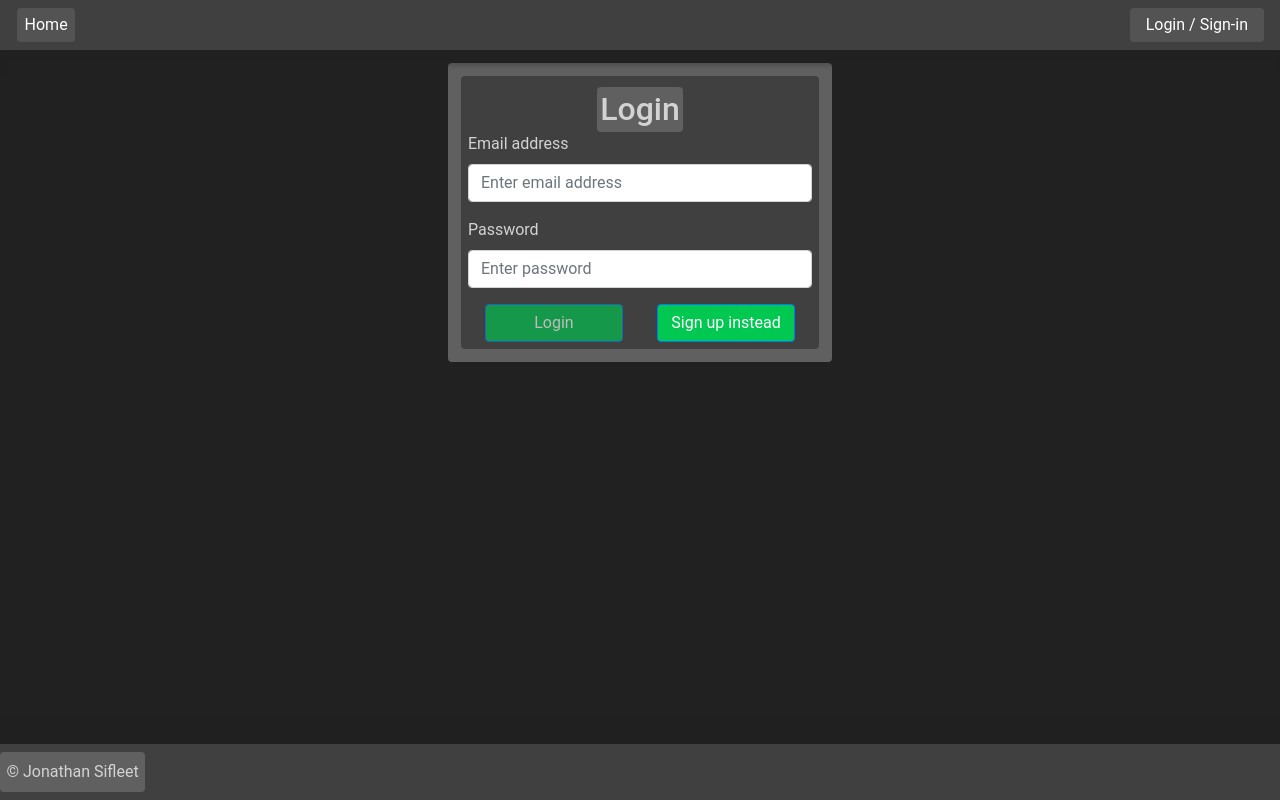
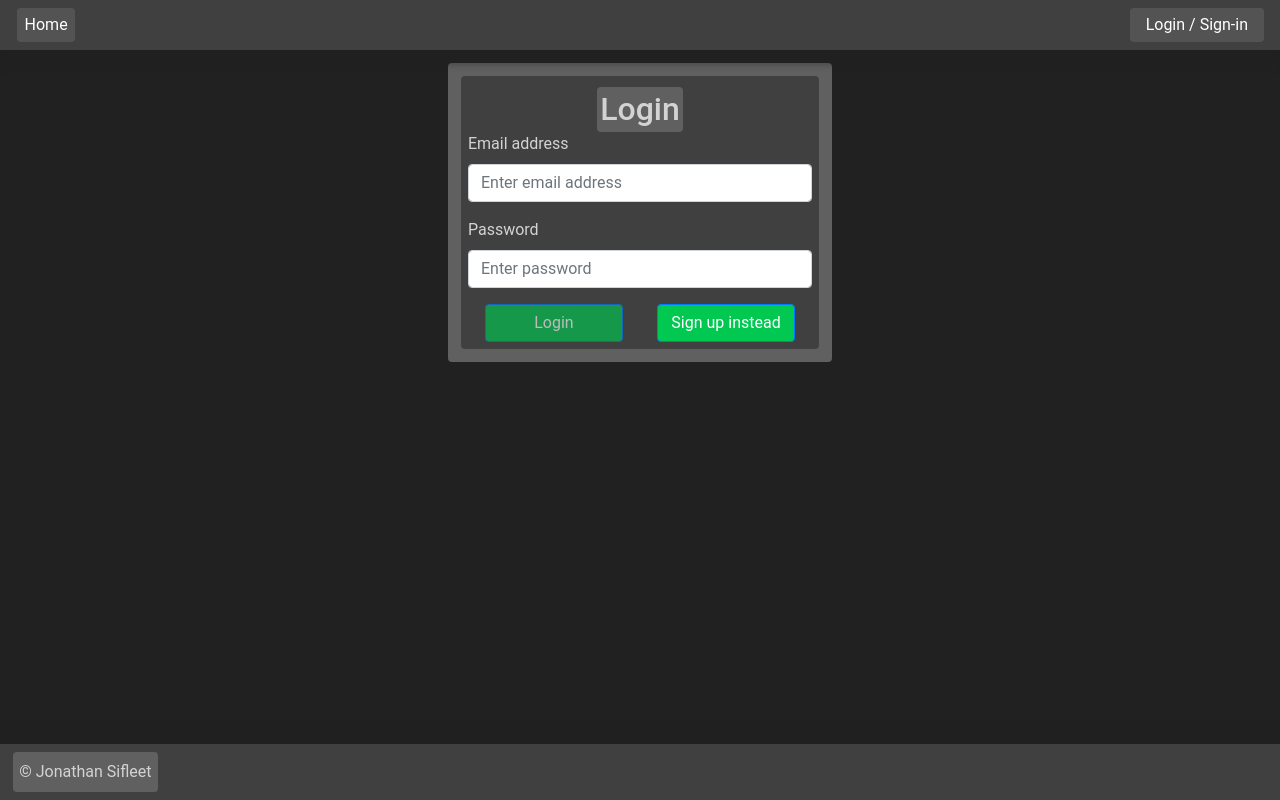
Before and after one commit to JonathanMSifleet/CritickerOverhaul, an Angular app: page /auth in a window 1280 px wide. Built offline with nearby package versions, Linux system fonts and the light colour scheme.

Commit message:
Imrove front-end

```diff
--- a/src/app/components/card-container/card-container.component.css
+++ b/src/app/components/card-container/card-container.component.css
@@ -1,5 +1,5 @@
 .cardContainer {
-  margin: 1%;
+  margin: 2%;
   padding: 3%;
   width: 18vw;
   background-color: var(--container-dark);
--- a/src/app/components/page-footer/page-footer.component.css
+++ b/src/app/components/page-footer/page-footer.component.css
@@ -21,6 +21,7 @@
 
 .gitHubContainerOuter {
   margin: 0;
+  margin-left: 1%;
   padding: 0.5%;
   height: 5vh;
   background-color: var(--container-light);
```
